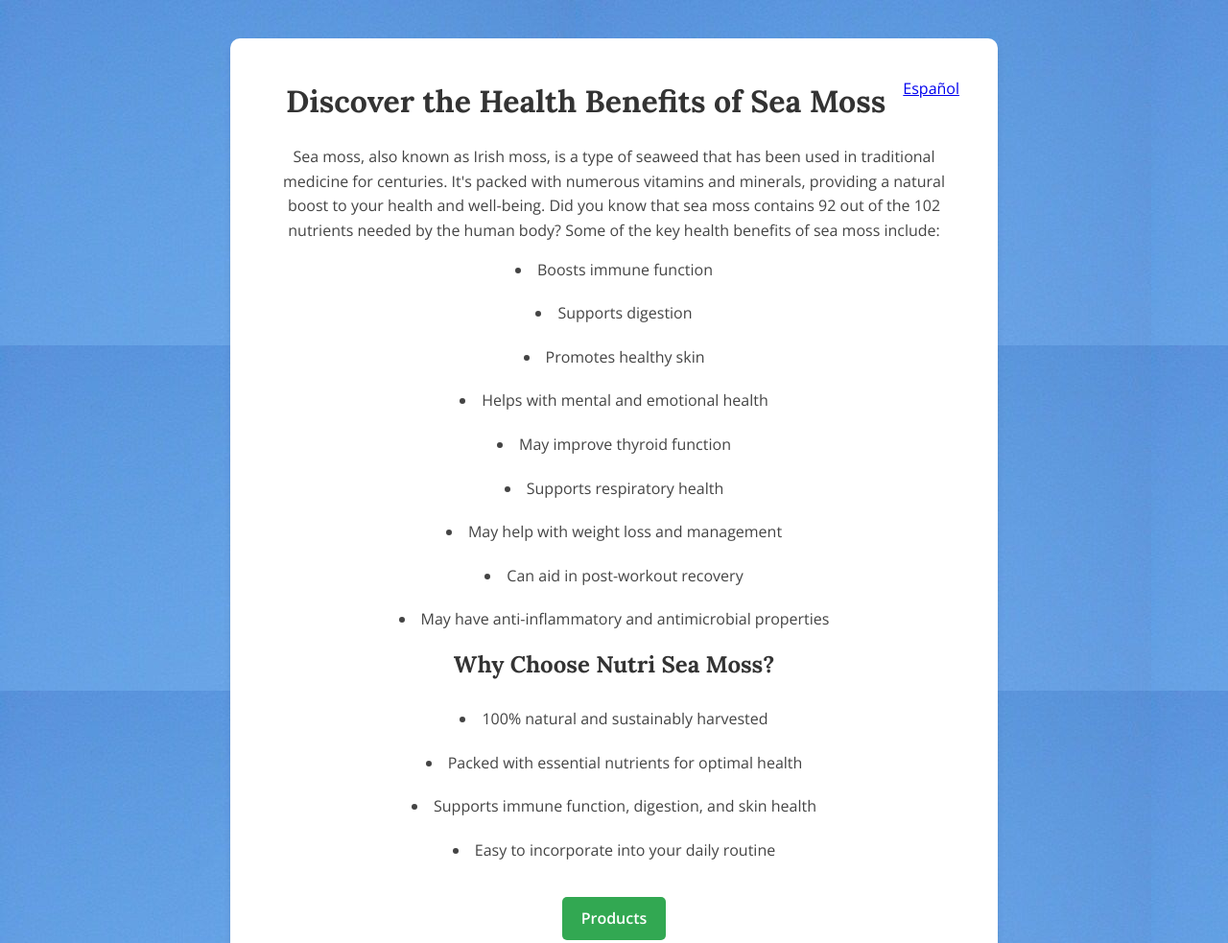
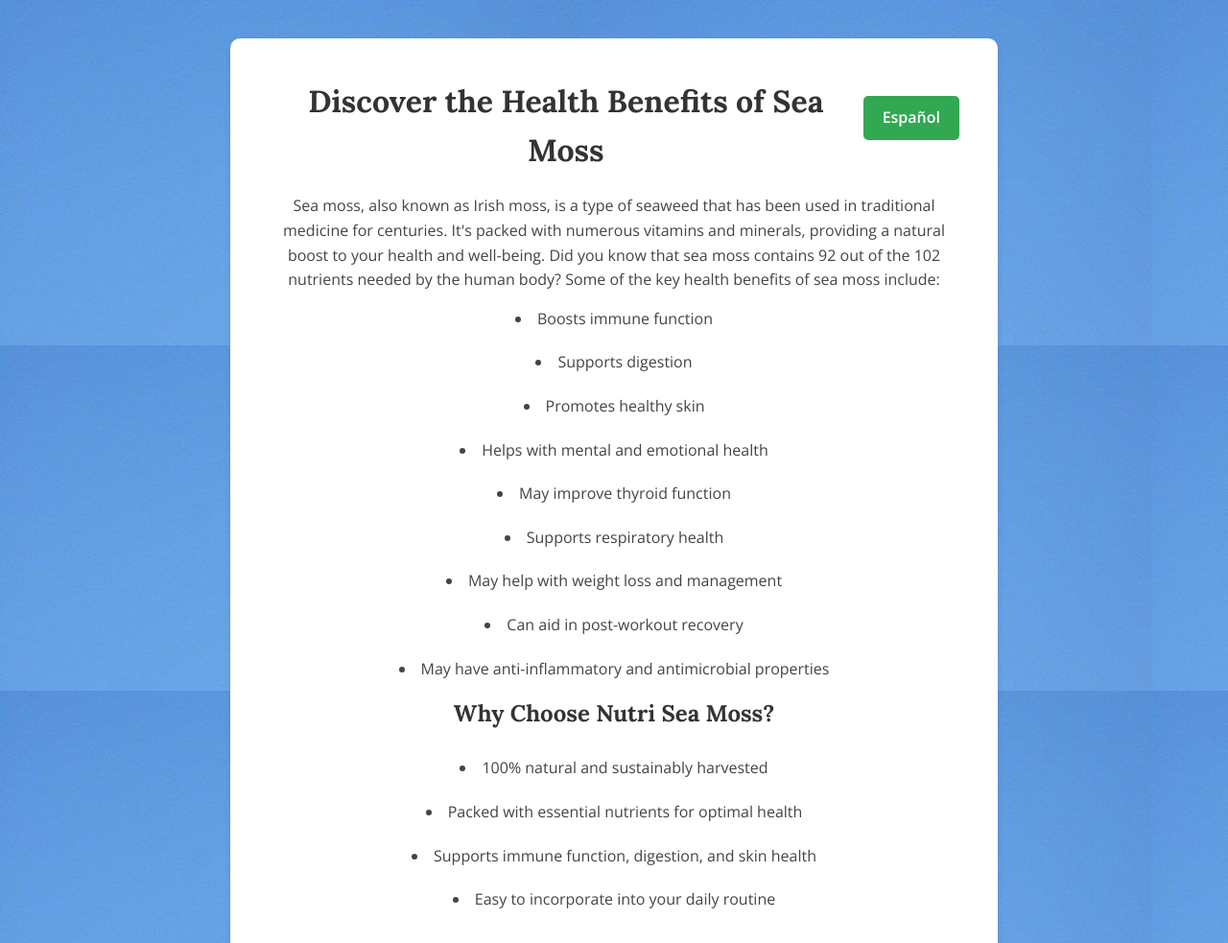
Before and after one commit to danielsilva010/daniel.silva, a plain HTML site: page index.html in a window 1280 px wide. Shown: the top 983 px of the page at 96% size. Drawn offline with nearby package versions, Linux system fonts and the light colour scheme.

Commit message:
Update index.html

```diff
--- a/index.html
+++ b/index.html
@@ -14,9 +14,21 @@
         padding: 0;
         box-sizing: border-box;
       }
-      #language-button {
-  margin-top: 5px;
-}
+      .lang-btn {
+    float: right;
+    display: inline-block;
+    padding: 10px 20px;
+    background-color: #32a852;
+    color: #fff;
+    font-weight: 600;
+    border-radius: 5px;
+    text-decoration: none;
+    margin-top: 20px;
+  }
+
+  .lang-btn:hover {
+    background-color: #289b47;
+  }
       body {
         font-family: 'Open Sans', sans-serif;
         line-height: 1.6;
```
